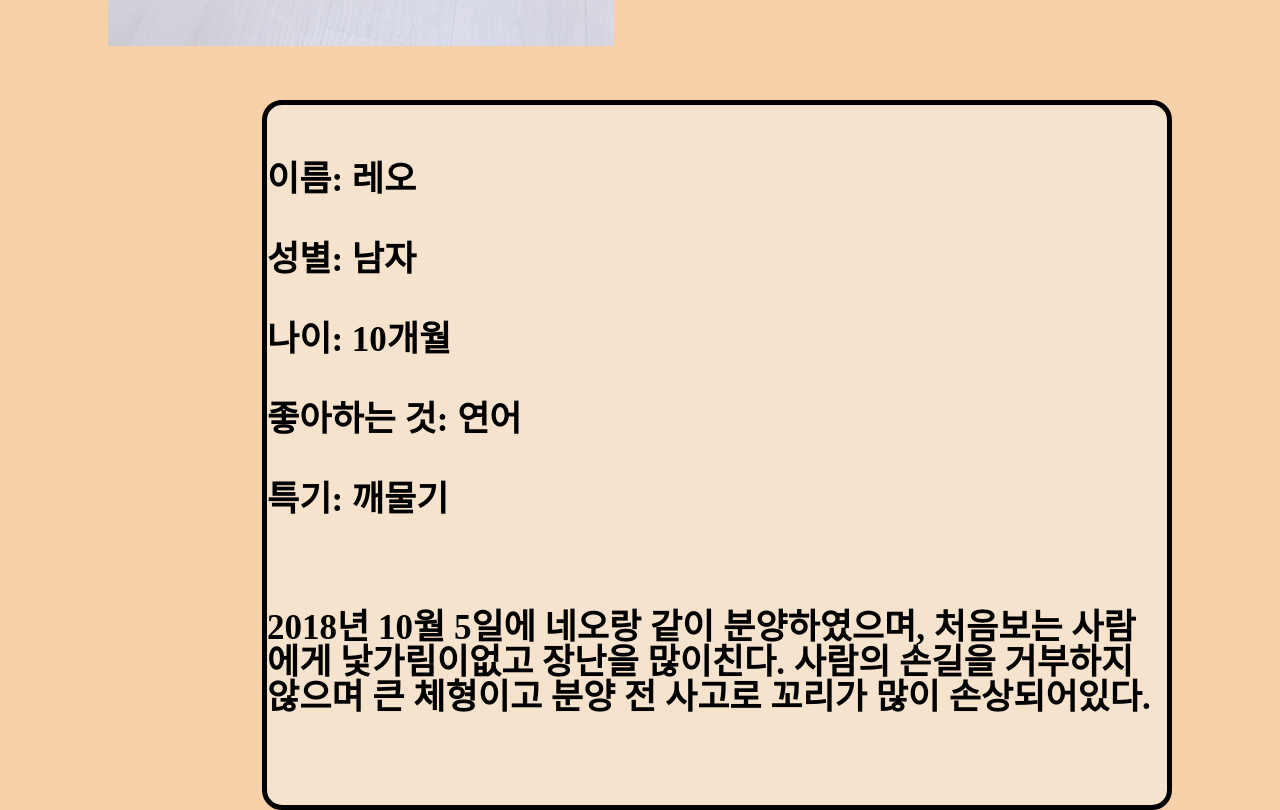
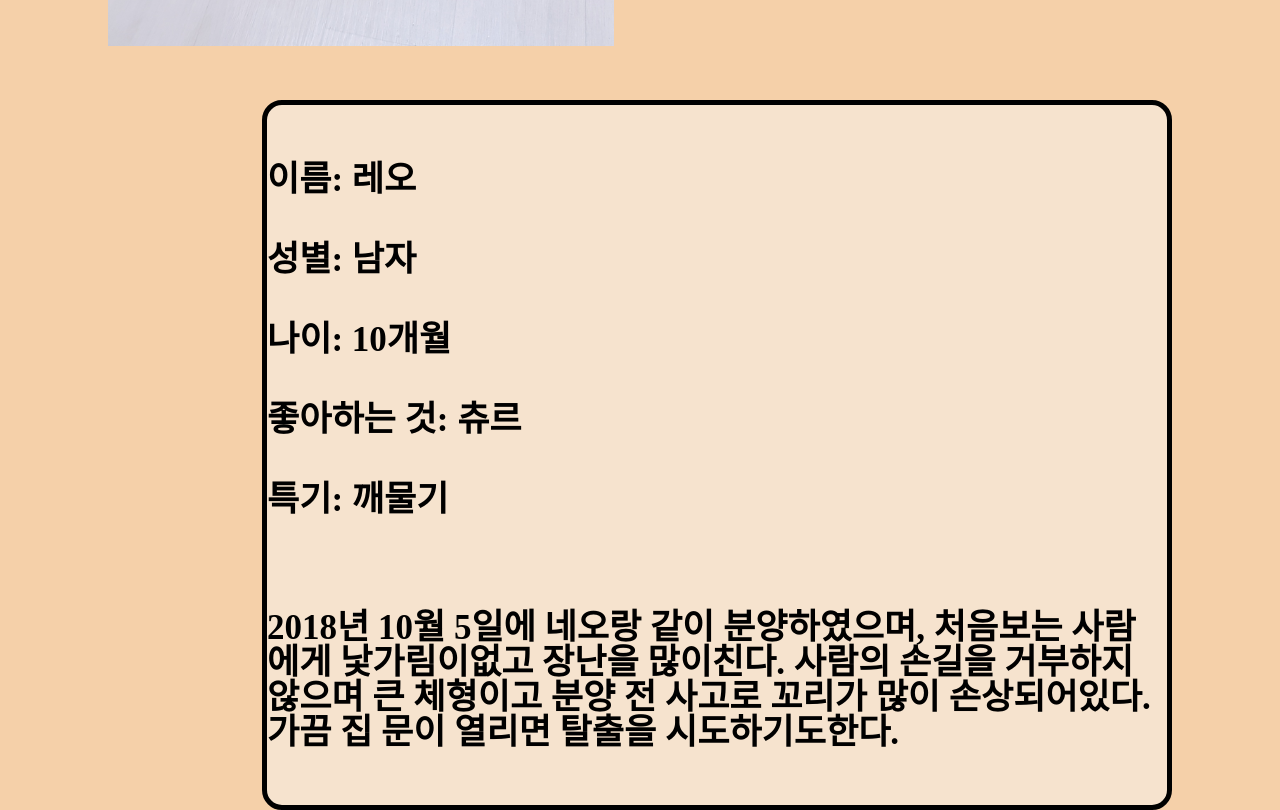
Before and after one commit to Gwnasd/Gwnasd.github.io, a plain HTML site: page Neo.html in a window 1280 px wide. Shown: the part 636-1446 px from the top of the page. Drawn offline with Linux system fonts and the light colour scheme.

Commit message:
Update Neo.html

```diff
--- a/Neo.html
+++ b/Neo.html
@@ -66,17 +66,17 @@
 </head>
 <body>
 	<header><a href="index.html"><span id="cat1">Reo</span> <span id="s">&amp;</span> <span id="cat2">Neo</span></a></header>
-<img src="./img/cat18.JPG" width="40%px" height="40%">
+<img src="./img/cat18.jpg" width="40%px" height="40%">
 <div class="box">
 <p>
 이름: 레오<br>
 성별: 남자<br>
 나이: 10개월<br>
-좋아하는 것: 연어<br>
+좋아하는 것: 츄르<br>
 특기: 깨물기<br>
 </p>
 <p class="b">
-2018년 10월 5일에 네오랑 같이 분양하였으며, 처음보는 사람에게 낯가림이없고 장난을 많이친다. 사람의 손길을 거부하지 않으며 큰 체형이고 분양 전 사고로 꼬리가 많이 손상되어있다.</p>
+2018년 10월 5일에 네오랑 같이 분양하였으며, 처음보는 사람에게 낯가림이없고 장난을 많이친다. 사람의 손길을 거부하지 않으며 큰 체형이고 분양 전 사고로 꼬리가 많이 손상되어있다.가끔 집 문이 열리면 탈출을 시도하기도한다.</p>
 </div>
 </body>
 </html>
```
